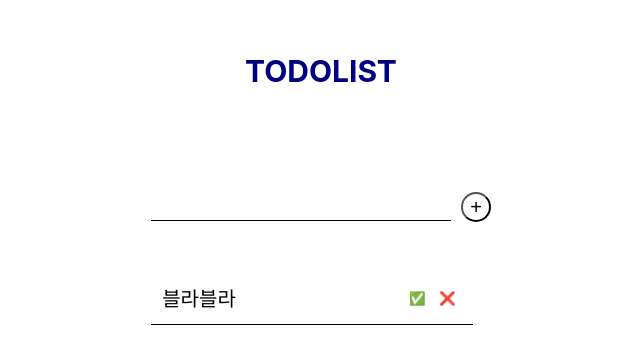
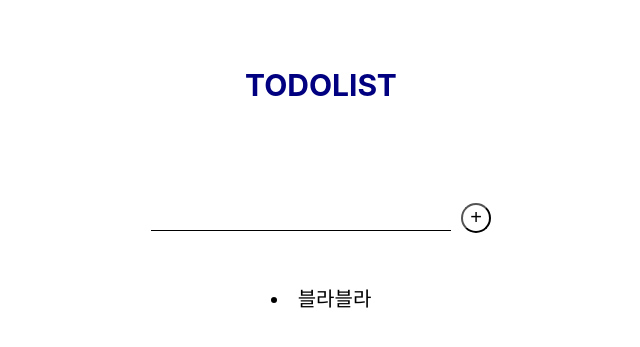
Before and after one commit to minimi61/typescript-todolist, a React (Create React App) app: page / in a window 1280 px wide. Shown: the part 211-558 px from the top of the page, without its empty margins (319-959 px from the left). Built offline with nearby package versions, Linux system fonts and the light colour scheme.

Commit message:
[test] todolist redux

```diff
--- a/package.json
+++ b/package.json
@@ -10,9 +10,12 @@
     "@types/node": "^16.18.3",
     "@types/react": "^18.0.25",
     "@types/react-dom": "^18.0.8",
+    "@types/react-redux": "^7.1.24",
     "react": "^18.2.0",
     "react-dom": "^18.2.0",
+    "react-redux": "^8.0.5",
     "react-scripts": "5.0.1",
+    "redux": "^4.2.0",
     "typescript": "^4.8.4",
     "web-vitals": "^2.1.4"
   },
--- a/src/App.css
+++ b/src/App.css
@@ -52,6 +52,12 @@
   border-bottom: 1px solid;
 }
 
+.fontColorBlack {
+  color: black;
+  font-size: 20px;
+  padding: 0.7rem;
+}
+
 .inputStyle {
   height: 25px;
   font-size: 23px;
--- a/src/App.tsx
+++ b/src/App.tsx
@@ -9,6 +9,7 @@ import { SampleProvider } from './tests/SampleContext';
 import Test from './tests/Test';
 import {ContextTodoProvider} from './todo-contextAPI/ContextTodo'
 import ContextInput from './todo-contextAPI/ContextInput';
+import TodoInsert from './todo-redux/TodoInsert';
 
 function App() {
   // const onSubmit = (form: { name: string; description: string }) => {
@@ -16,19 +17,21 @@ function App() {
   // };
   return (
     // <SampleProvider>
-        <ContextTodoProvider>
+        // <ContextTodoProvider>
           <div className="App">
             <header className="App-header">
-              {/* <Counter /> */}
-              {/* <MyForm onSubmit={onSubmit} />; */}
-              {/* <ReducerSample /> */}
-              <Header />
-              {/* <InputContent /> */}
-          {/* <Test/> */}
-          <ContextInput />
+              <div className='fontColorBlack'>
+                {/* <Counter /> */}
+                {/* <MyForm onSubmit={onSubmit} />; */}
+                {/* <ReducerSample /> */}
+                {/* <Test/> */}
+                <Header />
+                {/* <InputContent /> */}
+                <TodoInsert/>
+              </div>
             </header>
           </div>
-        </ContextTodoProvider>
+        // </ContextTodoProvider>
     // </SampleProvider>
   );
 }
--- a/src/index.tsx
+++ b/src/index.tsx
@@ -3,13 +3,21 @@ import ReactDOM from 'react-dom/client';
 import './index.css';
 import App from './App';
 import reportWebVitals from './reportWebVitals';
+import { Provider } from 'react-redux';
+import { createStore } from 'redux';
+import rootReducer from './todo-redux/modules';
 
 const root = ReactDOM.createRoot(
   document.getElementById('root') as HTMLElement
 );
+
+const store = createStore(rootReducer)
+
 root.render(
   // <React.StrictMode>
-    <App />
+    <Provider store={store}>
+      <App />
+    </Provider>
   // </React.StrictMode>
 );
 
--- a/src/todo-contextAPI/ContextInput.tsx
+++ b/src/todo-contextAPI/ContextInput.tsx
@@ -30,7 +30,7 @@ const ContextInput = () => {
 
       <button className='btnStyle' type='submit'>+</button>
     </form>
-    {todo?.map((x, i) => <ContextList data={x} key={i} todo={todo} />)}
+    {todo?.map((x, i) => <ContextList data={x} key={i} />)}
 
   </div>  )
 }
--- a/src/todo-contextAPI/ContextTodo.tsx
+++ b/src/todo-contextAPI/ContextTodo.tsx
@@ -1,4 +1,4 @@
-import React,{createContext, useContext, useReducer,Dispatch, Children, ReactNode} from 'react'
+import React,{createContext, useContext, useReducer,Dispatch, ReactNode} from 'react'
 
 type State = {
   id: number;
--- /dev/null
+++ b/src/todo-redux/TodoInsert.tsx
@@ -0,0 +1,38 @@
+import React, { useState } from 'react'
+import { useDispatch, useSelector } from 'react-redux'
+import '../App.css'
+import { RootState } from './modules'
+import TodoItem from './TodoItem'
+import { addTodo } from './modules/redux'
+
+const TodoInsert = () => {
+  const dispatch = useDispatch();
+  const todos = useSelector((state: RootState) => state.todoReducer)
+  console.log(todos)
+  const [inputs, setInputs] = useState<string>('')
+
+  const inputChange = (e: React.ChangeEvent<HTMLInputElement>) => {
+    setInputs(e.target.value)
+  }
+
+  const submit = (e:React.FormEvent<HTMLFormElement>) => {
+    e.preventDefault();
+
+    if (!inputs) return
+    dispatch(addTodo(inputs))
+    setInputs('')
+
+  }
+  return (
+    <div>
+    <form onSubmit={submit}>
+        <input type="text" className='inputStyle' onChange={inputChange} value={inputs} />
+      <button className='btnStyle' type='submit'>+</button>
+    </form>
+      {todos.map((x) =>
+        <TodoItem key={x.id} todo={x} />
+    )}
+  </div>  )
+}
+
+export default TodoInsert
--- /dev/null
+++ b/src/todo-redux/TodoItem.tsx
@@ -0,0 +1,13 @@
+import React from 'react'
+import { Todo } from './modules/redux'
+
+const TodoItem = ({todo}:{todo:Todo}) => {
+
+  return (
+    <li style={{marginTop:'50px'}}>
+      <span>{todo.content}</span>
+    </li>
+  )
+}
+
+export default TodoItem
--- /dev/null
+++ b/src/todo-redux/modules/index.ts
@@ -0,0 +1,10 @@
+import { combineReducers } from 'redux'
+import todoReducer from './redux'
+
+const rootReducer = combineReducers({
+  todoReducer
+})
+
+export default rootReducer;
+
+export type RootState = ReturnType<typeof rootReducer>
--- /dev/null
+++ b/src/todo-redux/modules/redux.ts
@@ -0,0 +1,46 @@
+const ADD_TODO = 'todo/ADD_TODO' as const;
+
+export const addTodo = (content: string) => ({
+  type: ADD_TODO,
+  payload: {
+    id: nextId++,
+    content
+  }
+})
+export type Todo = {
+  id: number;
+  content: string;
+  complete: boolean;
+}
+
+export type TodoState = Todo[]
+
+
+type TodoAction =
+  | ReturnType<typeof addTodo>
+
+
+let nextId = 0;
+
+const initialState:TodoState = [{
+  id: nextId++,
+  content: '블라블라',
+  complete : false
+}]
+
+
+
+const todoReducer = (state = initialState, action: TodoAction) => {
+  switch (action.type) {
+    case ADD_TODO:
+      return state.concat({
+        id: action.payload.id,
+        content: action.payload.content,
+        complete: false
+        })
+    default:
+      return state
+  }
+}
+
+export default todoReducer;
```
Also changed, not shown: src/todo-contextAPI/ContextList.tsx (+2 -5 lines), 2 other files (tests, documents, lock files or other folders).
